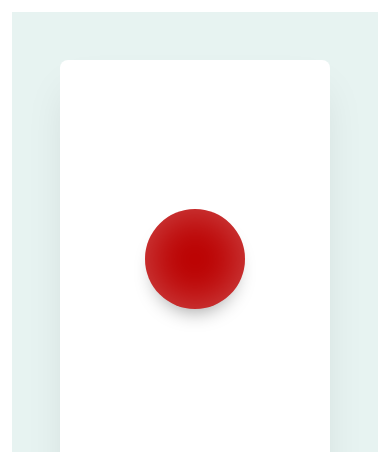
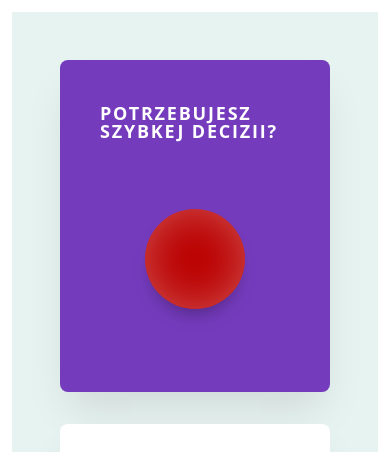
Before and after one commit to Dohiii/LotteryAndFlippCoin, a website: page index.html in a window 390 px wide. Shown: the top 452 px of the page. Drawn offline with nearby package versions, Linux system fonts and the light colour scheme; some packages are replaced by stand-ins of ours; a script that the page names is missing.

Commit message:
Update style.css

```diff
--- a/style.css
+++ b/style.css
@@ -439,9 +439,15 @@ button {
     height: 70vh;
   }
   .card1 {
+    order: 3;
+  }
+  .card2 {
     order: 2;
   }
-  .card2 {
+  .card3 {
+    background: #753bbd;
+    color: #ffffff !important;
+    height: 30vh;
     order: 1;
   }
 }
```
